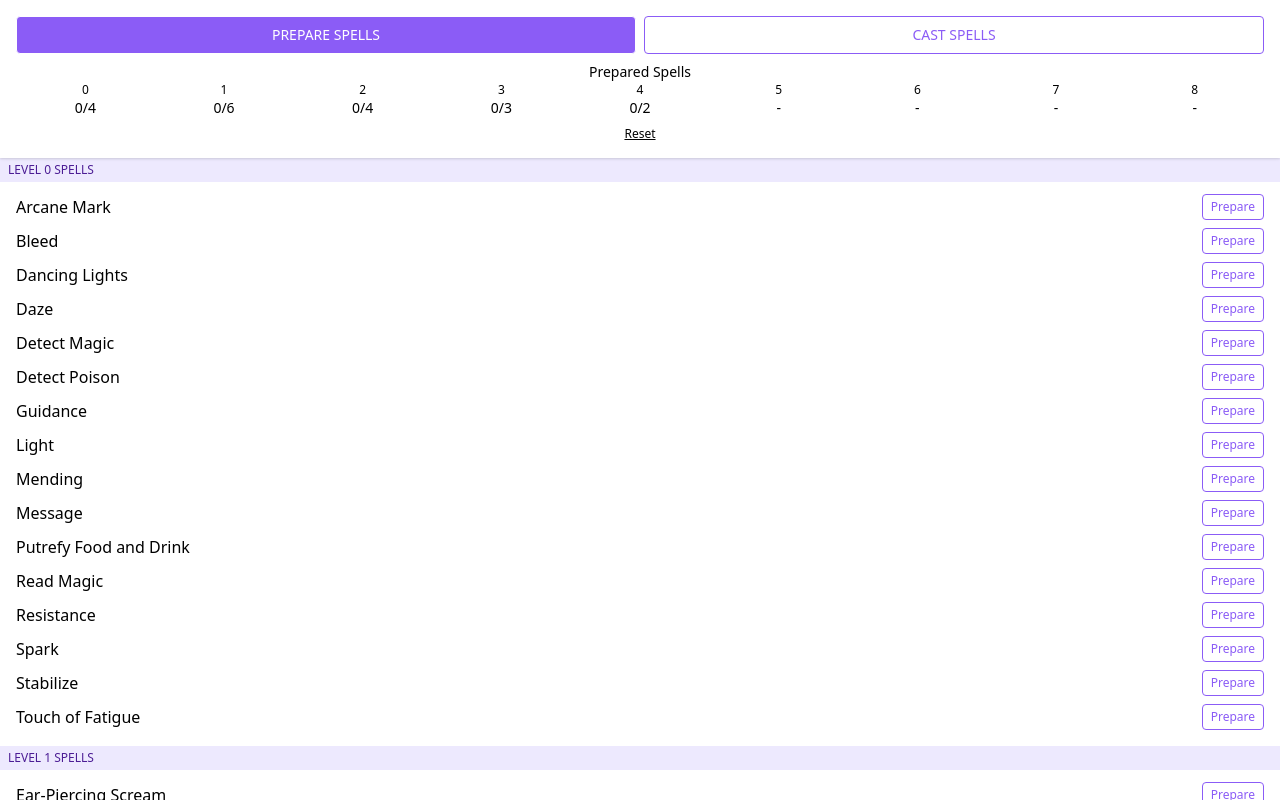
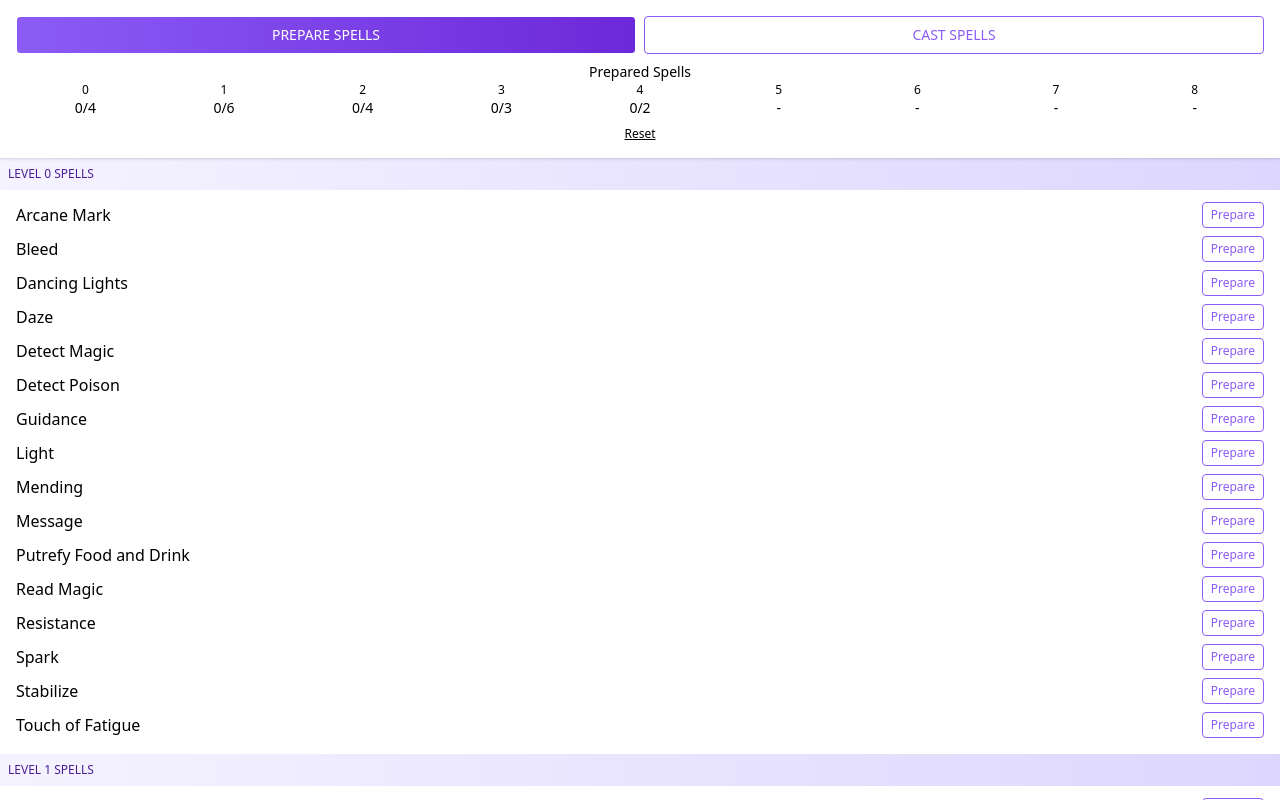
Before and after one commit to aaosuarez/spelltracker, a React (Create React App) app: page / in a window 1280 px wide. Built offline with nearby package versions, Linux system fonts and the light colour scheme.

Commit message:
Update button & section title styling

```diff
--- a/src/components/Button.tsx
+++ b/src/components/Button.tsx
@@ -15,7 +15,8 @@ type ButtonProps = {
 };
 
 const ButtonTypeStyles = {
-  [ButtonType.FILL]: "border-white bg-purple-500 text-white",
+  [ButtonType.FILL]:
+    "border-white bg-gradient-to-r from-purple-500 to-purple-700 text-white",
   [ButtonType.OUTLINE]: "border-purple-500 bg-white text-purple-500",
 };
 
--- a/src/components/Section.tsx
+++ b/src/components/Section.tsx
@@ -12,7 +12,7 @@ const SectionTitle = ({ children }: { children: React.ReactNode }) => {
   return (
     <div
       className={
-        "sticky top-0 uppercase text-xs text-purple-900 py-1 pl-2 bg-purple-100 z-10 mb-3"
+        "sticky top-0 uppercase text-xs text-purple-900 p-2 bg-gradient-to-r from-purple-50 to-purple-200 z-10 mb-3"
       }
     >
       {children}
```
